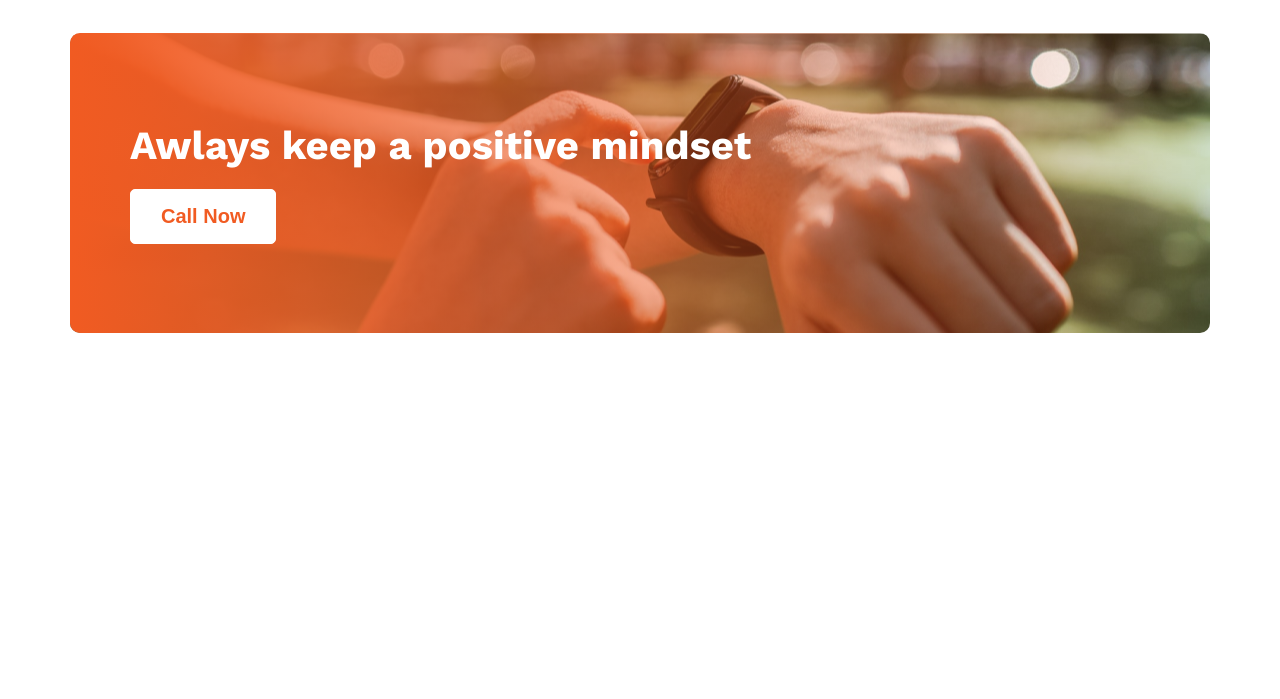
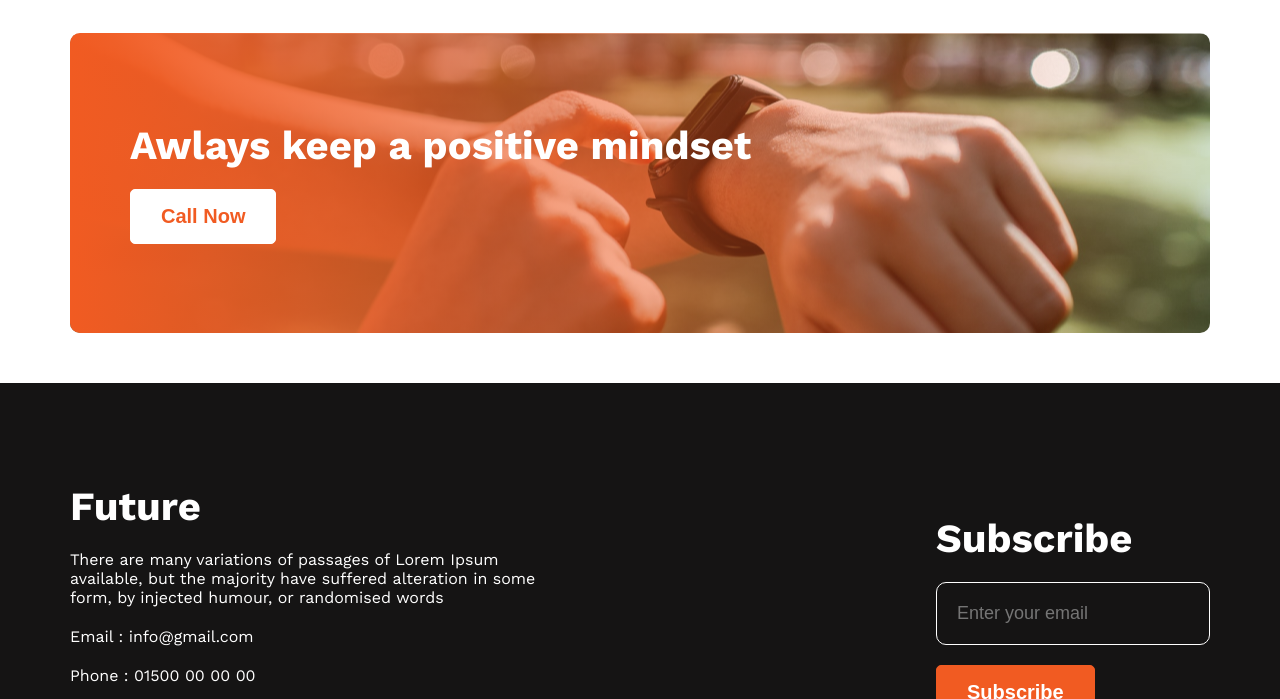
Before and after one commit to Sk-Monir/New-year-new-me, a plain HTML site: page index.html in a window 1280 px wide. Shown: the part 2252-2951 px from the top of the page. Before the commit the page ends 2635 px from the top, so only its background shows below. Drawn offline with nearby package versions, Linux system fonts and the light colour scheme.

Commit message:
footer add

```diff
--- a/css/style.css
+++ b/css/style.css
@@ -173,3 +173,32 @@ nav{
     border: 1px solid #fff;
 }
 /* main section end */
+/* footer section start */
+footer{
+    background-color: #151414;
+}
+#footer_dis{
+    display: flex;
+    align-items: center;
+    justify-content: space-between;
+    padding: 100px 0;
+}
+#footer_dis .sec_ttl{
+    color: #fff;
+}
+#footer_dis .sec_dis{
+    color: #fff;
+}
+.Subscribe_sec input[type=email]{
+    margin-bottom: 20px;
+    font-size: 18px;
+    color: #fff;
+    background:#151414 ;
+    border: 1px solid #fff ;
+    border-radius: 10px;
+    padding: 20px;
+}
+.icon img{
+    margin-right: 20px;
+}
+/* footer section End */
--- a/index.html
+++ b/index.html
@@ -98,7 +98,30 @@
     <!-- main section end -->
     <!-- footer section start -->
     <footer>
-
+        <div class="container">
+            <div id="footer_dis">
+                <div class="future_sec">
+                    <h2 class="sec_ttl">Future</h2>
+                    <p class="sec_dis">
+                        There are many variations of passages of Lorem Ipsum<br>
+                        available, but the majority have suffered alteration in some<br>
+                        form, by injected humour, or randomised words
+                    </p>
+                    <p class="sec_dis">Email : info@gmail.com</p>
+                    <p class="sec_dis">Phone : 01500 00 00 00</p>
+                    <div class="icon row">
+                        <img src="images/icons/fb.png" alt="">
+                        <img src="images/icons/twitter.png" alt="">
+                        <img src="images/icons/youtube.png" alt="">
+                    </div>
+                </div>
+                <div class="Subscribe_sec">
+                    <h4 class="sec_ttl">Subscribe</h4>
+                    <input type="email" placeholder="Enter your email"><br>
+                    <input class="btn" type="submit" value="Subscribe">
+                </div>
+            </div>
+        </div>
     </footer>
     <!-- footer section End -->
 </body>
```
